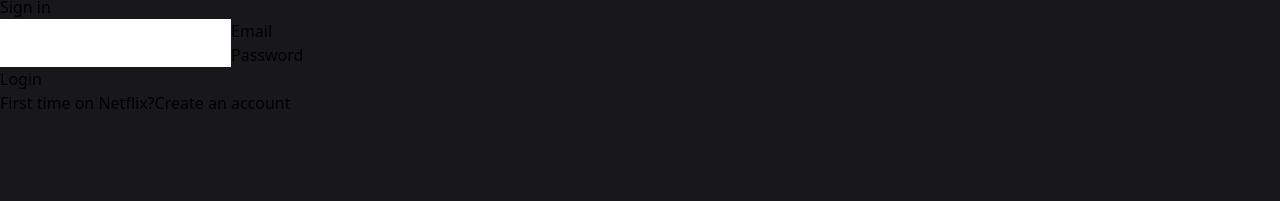
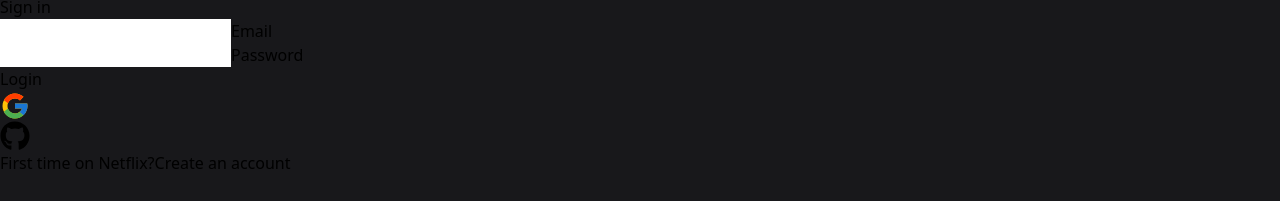
Before and after one commit to hariharansubramanian/Netflix-Clone, a Next.js app: page /auth in a window 1280 px wide. Shown: the part 351-552 px from the top of the page. Built offline with nearby package versions, Linux system fonts and the light colour scheme.

Commit message:
Added Google and Github OAuth providers

```diff
--- a/package.json
+++ b/package.json
@@ -9,6 +9,7 @@
     "lint": "next lint"
   },
   "dependencies": {
+    "@next-auth/prisma-adapter": "^1.0.5",
     "@prisma/client": "^4.12.0",
     "@types/node": "18.15.11",
     "@types/react": "18.0.31",
@@ -21,6 +22,7 @@
     "next-auth": "^4.20.1",
     "react": "18.2.0",
     "react-dom": "18.2.0",
+    "react-icons": "^4.8.0",
     "typescript": "5.0.3"
   },
   "devDependencies": {
--- a/pages/auth.tsx
+++ b/pages/auth.tsx
@@ -3,6 +3,8 @@
 import axios from "axios";
 import {signIn} from 'next-auth/react'
 import {useRouter} from "next/router";
+import { FcGoogle } from 'react-icons/fc';
+import { FaGithub } from 'react-icons/fa';
 
 const Auth = () => {
     const router = useRouter()
@@ -86,6 +88,40 @@
                             className="bg-red-600 py-3 text-white rounded-md w-full mt-10 hover:bg-red-700 transition">
                             {variant === 'login' ? 'Login' : 'Sign up'}
                         </button>
+                        <div className="flex flex-row items-center gap-4 mt-8 justify-center">
+                            <div
+                                onClick={() => signIn('google', {callbackUrl: '/'})}
+                                className="w-10
+                                       h-10
+                                       bg-white
+                                       rounded-full
+                                       flex
+                                       items-center
+                                       justify-center
+                                       cursor-pointer
+                                       hover:opacity-80
+                                       transition
+                                      "
+                            >
+                                <FcGoogle size={30}/>
+                            </div>
+                            <div
+                                onClick={() => signIn('github', {callbackUrl: '/'})}
+                                className="w-10
+                                       h-10
+                                       bg-white
+                                       rounded-full
+                                       flex
+                                       items-center
+                                       justify-center
+                                       cursor-pointer
+                                       hover:opacity-80
+                                       transition
+                                      "
+                            >
+                                <FaGithub size={30}/>
+                            </div>
+                        </div>
                         <p className="text-neutral-500 mt-12">
                             {variant === 'login' ? "First time on Netflix?" : "Already have an account?"}
                             <span onClick={toggleVariant} className="text-white ml-1 hover:underline cursor-pointer">
```
Also changed, not shown: pages/api/auth/[...nextauth].ts (+14 -0 lines), 2 other files (tests, documents, lock files or other folders).
